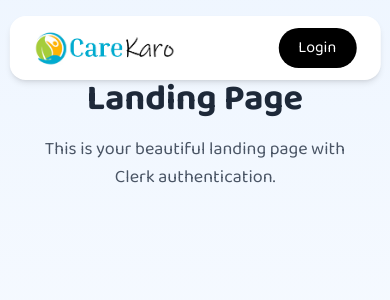
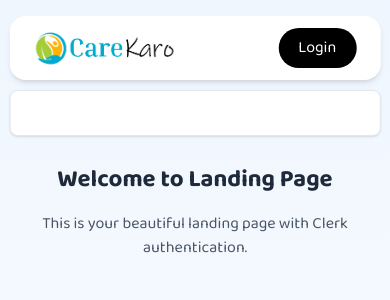
Before and after one commit to nikhil-shukl/CareKaro, a React (Vite) app in the folder client/: page / in a window 390 px wide. Shown: the top 300 px of the page. Built offline with nearby package versions, Linux system fonts and the light colour scheme; no server answers.

Commit message:
navabar styling was done with making a headline ui

```diff
--- a/client/src/components/Navbar.jsx
+++ b/client/src/components/Navbar.jsx
@@ -1,12 +1,18 @@
 import React from "react";
-import { SignedIn, SignedOut, SignInButton, UserButton } from "@clerk/clerk-react";
+import {
+  SignedIn,
+  SignedOut,
+  SignInButton,
+  UserButton,
+} from "@clerk/clerk-react";
 import { Link } from "react-router-dom";
 
 const Navbar = () => {
   return (
+    <>
+      {/* Navbar */}
       <header className="fixed top-4 left-1/2 -translate-x-1/2 w-[95%] bg-white shadow-md rounded-2xl z-50">
         <nav className="px-6 py-3 flex items-center justify-between">
-
           {/* Logo */}
           <Link to="/" className="flex items-center space-x-2">
             <img
@@ -18,8 +24,12 @@ const Navbar = () => {
 
           {/* Nav Links */}
           <div className="hidden md:flex items-center space-x-8 text-gray-700 font-medium">
-          <a href="#services" className="hover:text-black transition">Services</a>
-          <a href="#testimonials" className="hover:text-black transition">Highlights</a>
+            <a href="#services" className="hover:text-black transition">
+              Services
+            </a>
+            <a href="#testimonials" className="hover:text-black transition">
+              Highlights
+            </a>
           </div>
 
           {/* Auth Buttons */}
@@ -36,7 +46,7 @@ const Navbar = () => {
               <UserButton
                 appearance={{
                   elements: {
-                  avatarBox: "w-10 h-10", // bigger avatar
+                    avatarBox: "w-10 h-10",
                   },
                 }}
               />
@@ -44,6 +54,50 @@ const Navbar = () => {
           </div>
         </nav>
       </header>
+
+      {/* 🔔 Headline Bar (separated with margin) */}
+      <div className="fixed top-[88px] left-1/2 -translate-x-1/2 w-[95%] bg-white rounded-lg shadow-sm border border-gray-200 z-40 overflow-hidden mt-0.5">
+        <marquee
+          behavior="scroll"
+          direction="left"
+          scrollamount="4"
+          onMouseOver={(e) => e.target.stop()}
+          onMouseOut={(e) => e.target.start()}
+          className="py-2 text-sm sm:text-base md:text-lg font-medium"
+        >
+          <span className="text-red-600 font-semibold">
+            🔴 Shree Laxmi Hospital, Andheri (Mumbai) requires O+ blood units – contact
+            Dr. Ramesh Patil at{" "}
+            <a href="tel:+911812345678" className="underline">
+              +91 18123 45678
+            </a>
+            .
+          </span>
+
+          &nbsp;&nbsp; | &nbsp;&nbsp;
+
+          <span className="text-green-600 font-semibold">
+            🟢 Sunrise Care Hospital, Thane is hiring Nurses & Ward Assistants – contact
+            HR Priya Nair at{" "}
+            <a href="tel:+911876543210" className="underline">
+              +91 18765 43210
+            </a>
+            .
+          </span>
+
+          &nbsp;&nbsp; | &nbsp;&nbsp;
+
+          <span className="text-blue-600 font-semibold">
+            🔵 City Health Clinic, Navi Mumbai seeks volunteers for patient support –
+            contact Mr. Amit Sharma at{" "}
+            <a href="tel:+911823456789" className="underline">
+              +91 18234 56789
+            </a>
+            .
+          </span>
+        </marquee>
+      </div>
+    </>
   );
 };
 
--- a/client/src/pages/Landing.jsx
+++ b/client/src/pages/Landing.jsx
@@ -1,17 +1,22 @@
 import React from "react";
 import Navbar from "../components/Navbar";
 
+
 const Landing = () => {
   return (
-    <div className="min-h-screen bg-gradient-to-b from-blue-50 to-white">
-      <Navbar />
-      <div className="p-10 text-center">
-        <h1 className="text-4xl font-bold text-gray-800">Welcome to Landing Page</h1>
-        <p className="mt-4 text-lg text-gray-600">
-          This is your beautiful landing page with Clerk authentication.
-        </p>
-      </div>
-    </div>
+    <div className="min-h-screen bg-gradient-to-b from-blue-50 to-white pt-[140px]">
+  <Navbar />
+
+  <div className="p-6 sm:p-10 text-center">
+    <h1 className="text-2xl sm:text-4xl font-bold text-gray-800">
+      Welcome to Landing Page
+    </h1>
+    <p className="mt-4 text-base sm:text-lg text-gray-600">
+      This is your beautiful landing page with Clerk authentication.
+    </p>
+  </div>
+</div>
+
   );
 };
 
```
Lines whose indentation alone changed are shown as unchanged.
